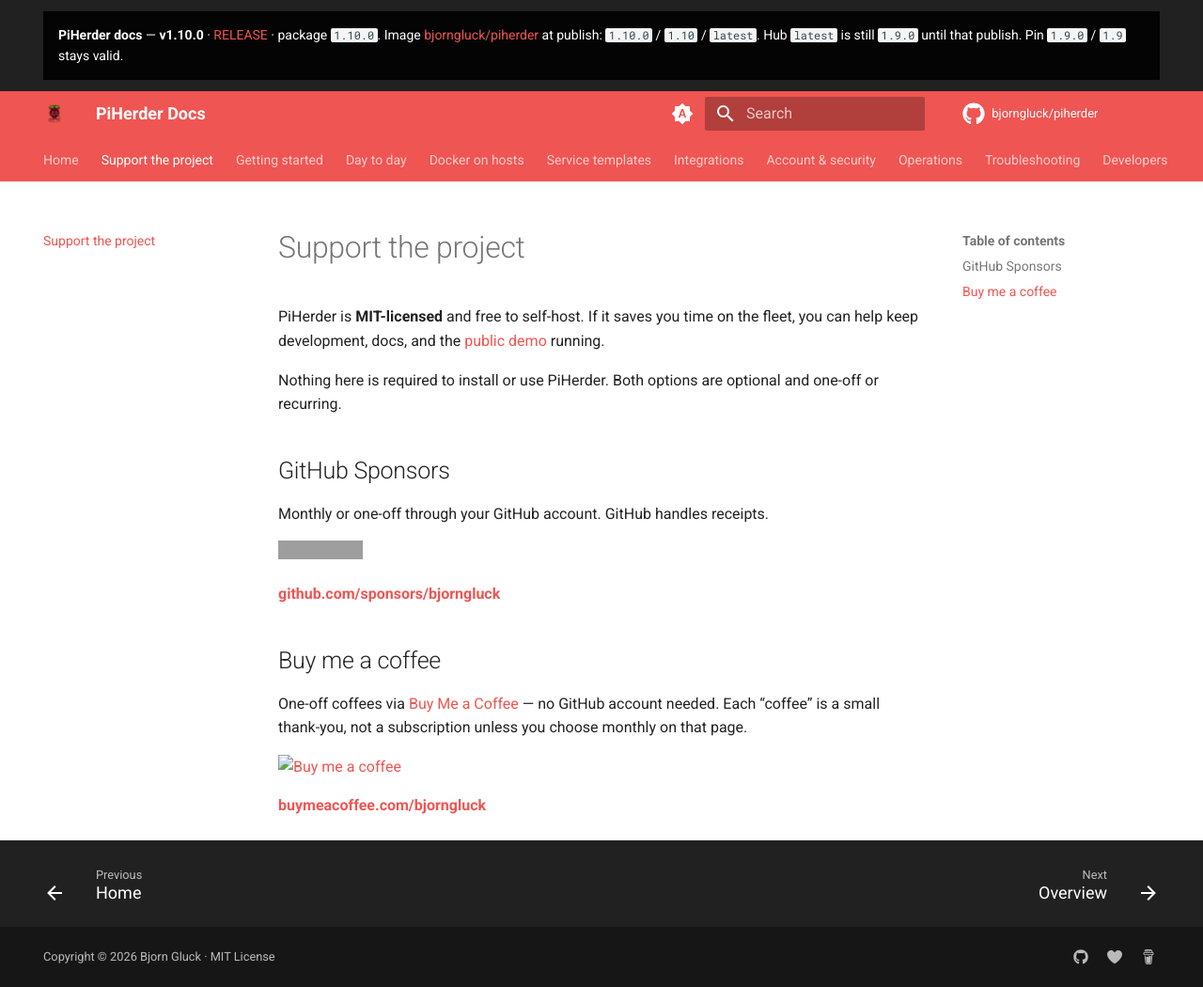
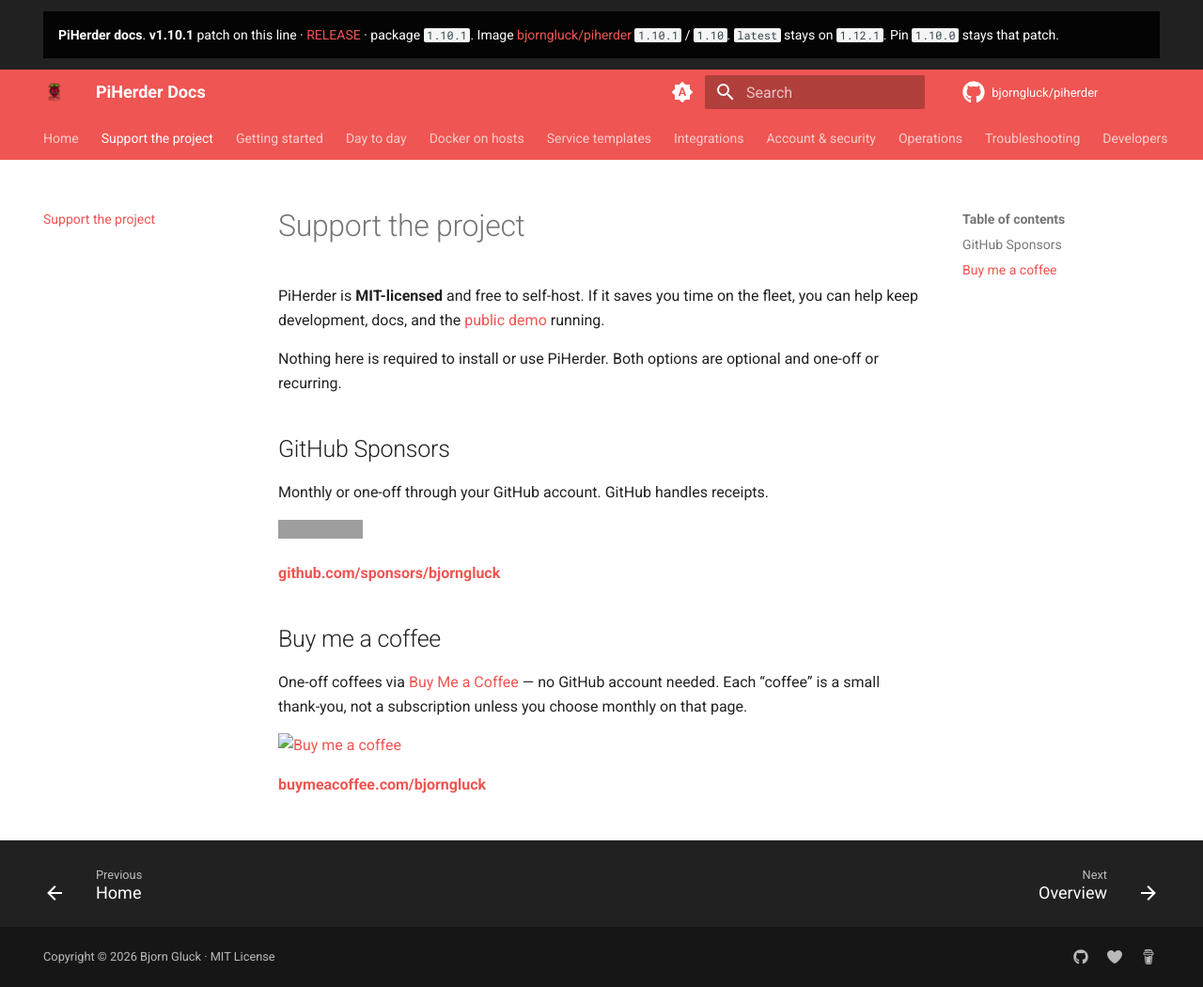
Before and after one commit to bjorngluck/piherder, an MkDocs documentation site: the page built from wiki/support.md, in a window 1280 px wide and 1050 px high. Shown: the whole window at 94% size. Built offline with MkDocs 1.6.1 and Material for MkDocs 9.7.7, drawn with Linux system fonts in a browser that asks for light colours; comment, search, counter and statistics services are not loaded; grey boxes are pictures that could not be loaded.

Commit message:
fix(v1.10.1): refresh certifi to 2026.10.19
Package is 1.10.1. The three lockfiles move certifi only.
Tags 1.10.1 and 1.10 follow this patch.
latest stays on 1.12.1. Pin 1.10.0 stays that patch.

```diff
--- a/pyproject.toml
+++ b/pyproject.toml
@@ -4,7 +4,7 @@
 
 [project]
 name = "piherder"
-version = "1.10.0"
+version = "1.10.1"
 description = "PiHerder – Secure fleet management for Raspberry Pi clusters (backups, patching, control) with zero plaintext secrets."
 readme = "README.md"
 requires-python = ">=3.12"
--- a/requirements.lock.txt
+++ b/requirements.lock.txt
@@ -187,9 +187,9 @@
     --hash=sha256:0808f42f80909c4d5833202360ffafb2a4f83f4d8e23e1285d926610e9a7afa6 \
     --hash=sha256:177006bd2054b882e9f01be59abd8529e88879ef50d7918a7050c5a9f4e12912
     # via piherder
-certifi==2026.6.17 \
-    --hash=sha256:024c88eeec92ca068db80f02b8b07c9cef7b9fe261d1d535abfd5abd6f6af432 \
-    --hash=sha256:2227dcbaafe0d2f59279d1762ddddc37783ed4354594f194ffc31d20f41fc3db
+certifi==2026.10.19 \
+    --hash=sha256:035c1e85572b141bf1c3a3eff0e33a8eb74917522f2559075ff8d2fea780a1ae \
+    --hash=sha256:42d35340cc5b9ba78e818ddbff0c5b1c2b779de448a340fd1b989f5fa8670e1b
     # via
     #   httpcore
     #   httpx
--- a/requirements.runtime.lock.txt
+++ b/requirements.runtime.lock.txt
@@ -187,9 +187,9 @@
     --hash=sha256:0808f42f80909c4d5833202360ffafb2a4f83f4d8e23e1285d926610e9a7afa6 \
     --hash=sha256:177006bd2054b882e9f01be59abd8529e88879ef50d7918a7050c5a9f4e12912
     # via piherder
-certifi==2026.6.17 \
-    --hash=sha256:024c88eeec92ca068db80f02b8b07c9cef7b9fe261d1d535abfd5abd6f6af432 \
-    --hash=sha256:2227dcbaafe0d2f59279d1762ddddc37783ed4354594f194ffc31d20f41fc3db
+certifi==2026.10.19 \
+    --hash=sha256:035c1e85572b141bf1c3a3eff0e33a8eb74917522f2559075ff8d2fea780a1ae \
+    --hash=sha256:42d35340cc5b9ba78e818ddbff0c5b1c2b779de448a340fd1b989f5fa8670e1b
     # via
     #   httpcore
     #   httpx
--- a/wiki/overrides/main.html
+++ b/wiki/overrides/main.html
@@ -15,15 +15,15 @@
   <aside class="md-banner">
     <div class="md-banner__inner md-grid md-typeset">
       <p>
-        <strong>PiHerder docs</strong> —
-        <strong>v1.10.0</strong> ·
-        <a href="https://github.com/bjorngluck/piherder/blob/v1.10.0-dev/docs/RELEASE_v1.10.0.md">RELEASE</a>
-        · package <code>1.10.0</code>.
+        <strong>PiHerder docs</strong>.
+        <strong>v1.10.1</strong> patch on this line ·
+        <a href="https://github.com/bjorngluck/piherder/blob/v1.10.1/docs/RELEASE_v1.10.1.md">RELEASE</a>
+        · package <code>1.10.1</code>.
         Image
         <a href="https://hub.docker.com/r/bjorngluck/piherder">bjorngluck/piherder</a>
-        at publish: <code>1.10.0</code> / <code>1.10</code> / <code>latest</code>.
-        Hub <code>latest</code> is still <code>1.9.0</code> until that publish.
-        Pin <code>1.9.0</code> / <code>1.9</code> stays valid.
+        <code>1.10.1</code> / <code>1.10</code>.
+        <code>latest</code> stays on <code>1.12.1</code>.
+        Pin <code>1.10.0</code> stays that patch.
       </p>
     </div>
   </aside>
```
Also changed, not shown: README.md (+2 -2 lines), docs/README.md (+2 -1 lines), docs/RELEASE_v1.10.1.md (added, +36 -0 lines), wiki/index.md (+2 -2 lines), 2 other files.
